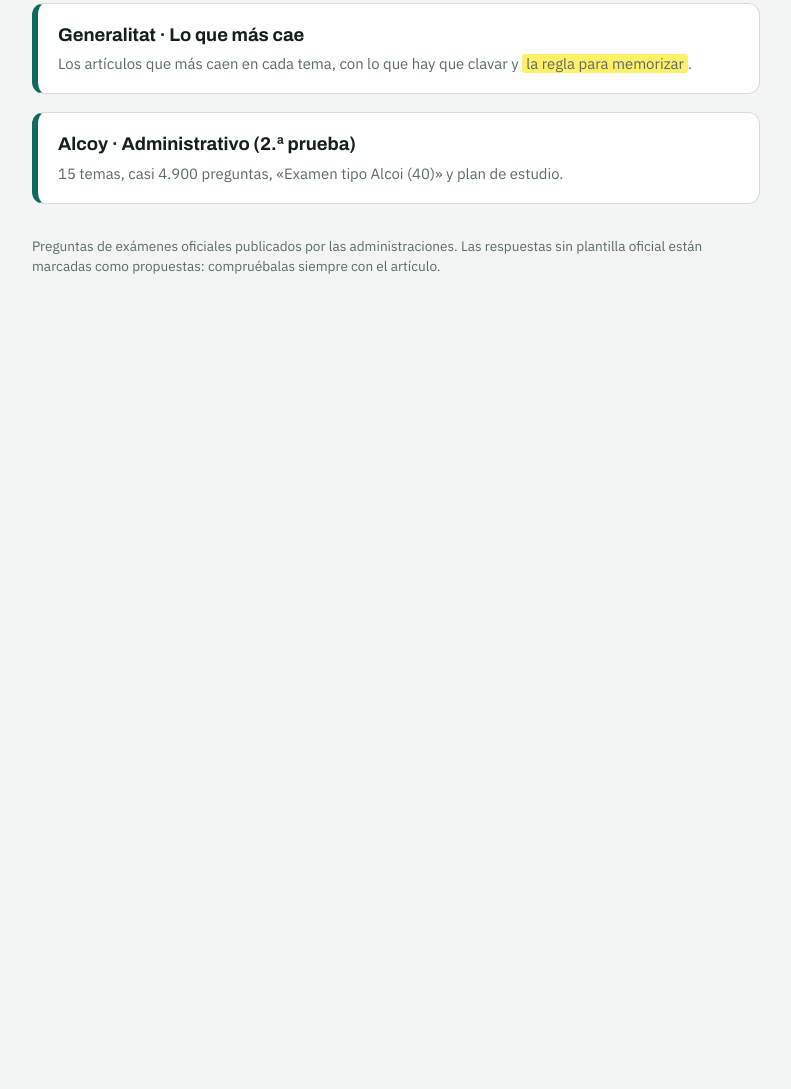
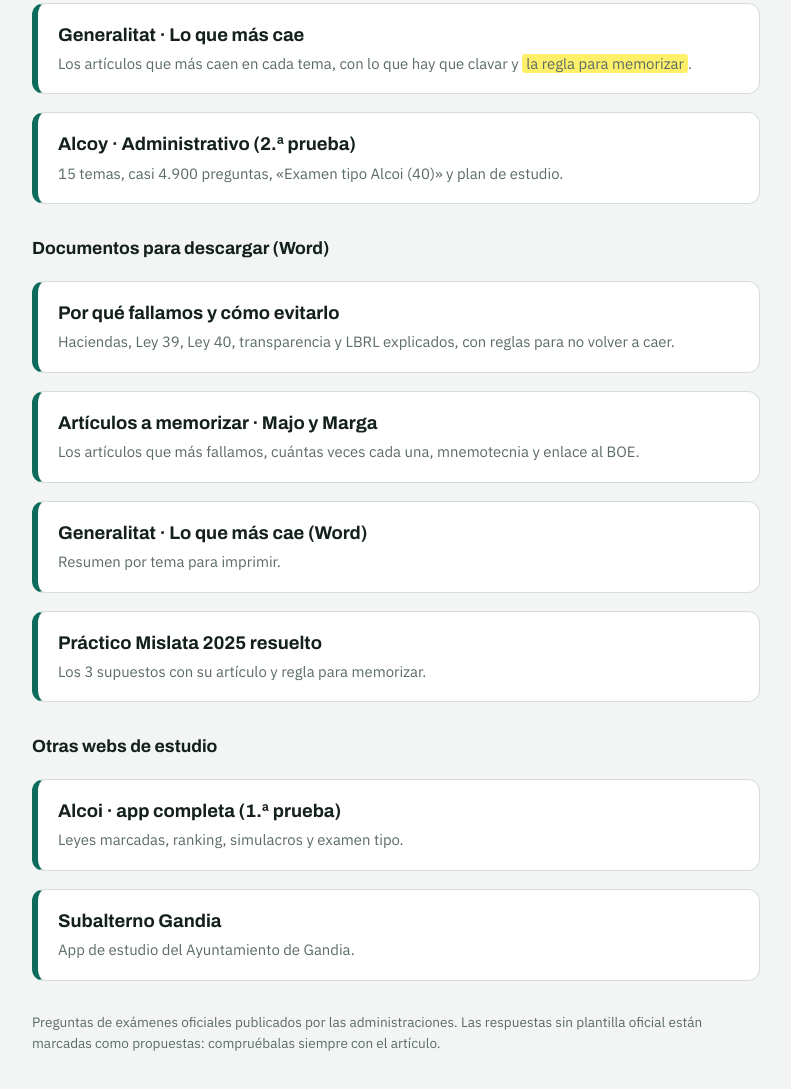
Before and after one commit to margasolvid/estudio-oposiciones, a plain HTML site: page index.html in a window 1280 px wide. Shown: the part 625-1714 px from the top of the page, without its empty margins (244-1035 px from the left). Before the commit the page ends 963 px from the top, so only its background shows below. Drawn offline with Linux system fonts and the light colour scheme.

Commit message:
Portada con todas las apps, documentos Word y otras webs
Co-Authored-By: Claude Opus 5.5 <noreply@anthropic.com>

```diff
--- a/index.html
+++ b/index.html
@@ -3,7 +3,7 @@
 <head>
 <meta charset="utf-8">
 <meta name="viewport" content="width=device-width, initial-scale=1, viewport-fit=cover">
-<title>Estudio de oposiciones</title>
+<title>Estudio de oposiciones · Majo y Marga</title>
 <link rel="stylesheet" href="https://fonts.googleapis.com/css2?family=Archivo:wght@700;800&family=IBM+Plex+Sans:wght@400;500&display=swap">
 <style>
 /* Portada: una columna con tres fichas de acceso, como un índice de cuaderno */
@@ -34,6 +34,14 @@ mark{background:var(--marker);color:inherit;padding:0 4px;border-radius:3px}
   <a class="card" href="generalitat/"><b>App Generalitat</b><span>Oposición de la Generalitat Valenciana (examen 28/11/2026): 24 temas, más de 5.800 preguntas reales, simulacros y «Más preguntadas».</span></a>
   <a class="card" href="generalitat/resumen.html"><b>Generalitat · Lo que más cae</b><span>Los artículos que más caen en cada tema, con lo que hay que clavar y <mark>la regla para memorizar</mark>.</span></a>
   <a class="card" href="alcoy/"><b>Alcoy · Administrativo (2.ª prueba)</b><span>15 temas, casi 4.900 preguntas, «Examen tipo Alcoi (40)» y plan de estudio.</span></a>
+  <h2 style="font-family:var(--f-display);font-size:1.1rem;margin:14px 0 0">Documentos para descargar (Word)</h2>
+  <a class="card" href="documentos/Por_que_fallamos_y_como_evitarlo_Majo_y_Marga.docx" download><b>Por qué fallamos y cómo evitarlo</b><span>Haciendas, Ley 39, Ley 40, transparencia y LBRL explicados, con reglas para no volver a caer.</span></a>
+  <a class="card" href="documentos/Articulos_a_memorizar_Majo_y_Marga.docx" download><b>Artículos a memorizar · Majo y Marga</b><span>Los artículos que más fallamos, cuántas veces cada una, mnemotecnia y enlace al BOE.</span></a>
+  <a class="card" href="documentos/Resumen_Lo_que_mas_cae_Generalitat.docx" download><b>Generalitat · Lo que más cae (Word)</b><span>Resumen por tema para imprimir.</span></a>
+  <a class="card" href="documentos/Practico_Mislata_2025_RESUELTO.docx" download><b>Práctico Mislata 2025 resuelto</b><span>Los 3 supuestos con su artículo y regla para memorizar.</span></a>
+  <h2 style="font-family:var(--f-display);font-size:1.1rem;margin:14px 0 0">Otras webs de estudio</h2>
+  <a class="card" href="https://margasolvid.github.io/estudio-alcoi/"><b>Alcoi · app completa (1.ª prueba)</b><span>Leyes marcadas, ranking, simulacros y examen tipo.</span></a>
+  <a class="card" href="https://margasolvid.github.io/estudio-gandia/"><b>Subalterno Gandia</b><span>App de estudio del Ayuntamiento de Gandia.</span></a>
   <p class="note">Preguntas de exámenes oficiales publicados por las administraciones. Las respuestas sin plantilla oficial están marcadas como propuestas: compruébalas siempre con el artículo.</p>
 </main>
 </body>
```
Also changed, not shown: 4 other files.
